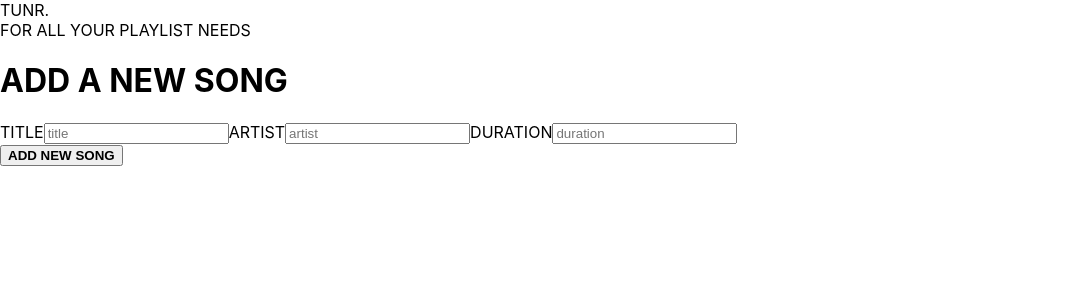
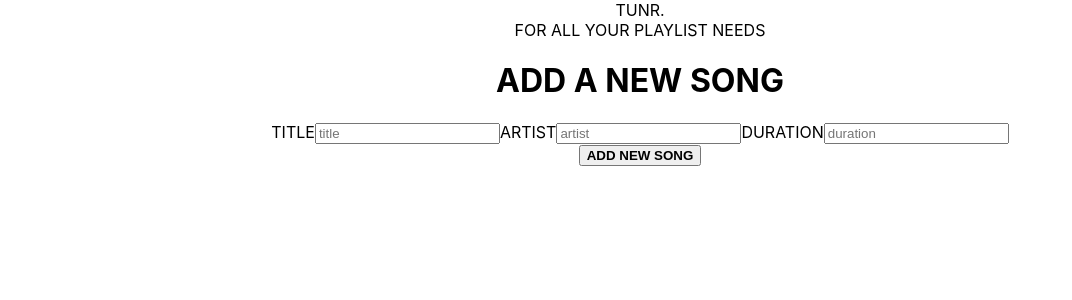
Before and after one commit to meqdadslh/tunr-frontend, a React (Create React App) app: page / in a window 1280 px wide. Shown: the top 300 px of the page, without its empty margins (0-1072 px from the left). Built offline with nearby package versions, Linux system fonts and the light colour scheme; no server answers.

Commit message:
Update App.js
made changes.

```diff
--- a/src/App.js
+++ b/src/App.js
@@ -49,13 +49,13 @@ fetch(url + "/tunes/" + song._id, {
 })
 }
   return (
-    <main>
+    <div className="App">
      <Nav/>
      <Form
       song={emptySong}
       handleSubmit={handleCreate}
       />
-    </main>
+    </div>
   );
 }
 
```
